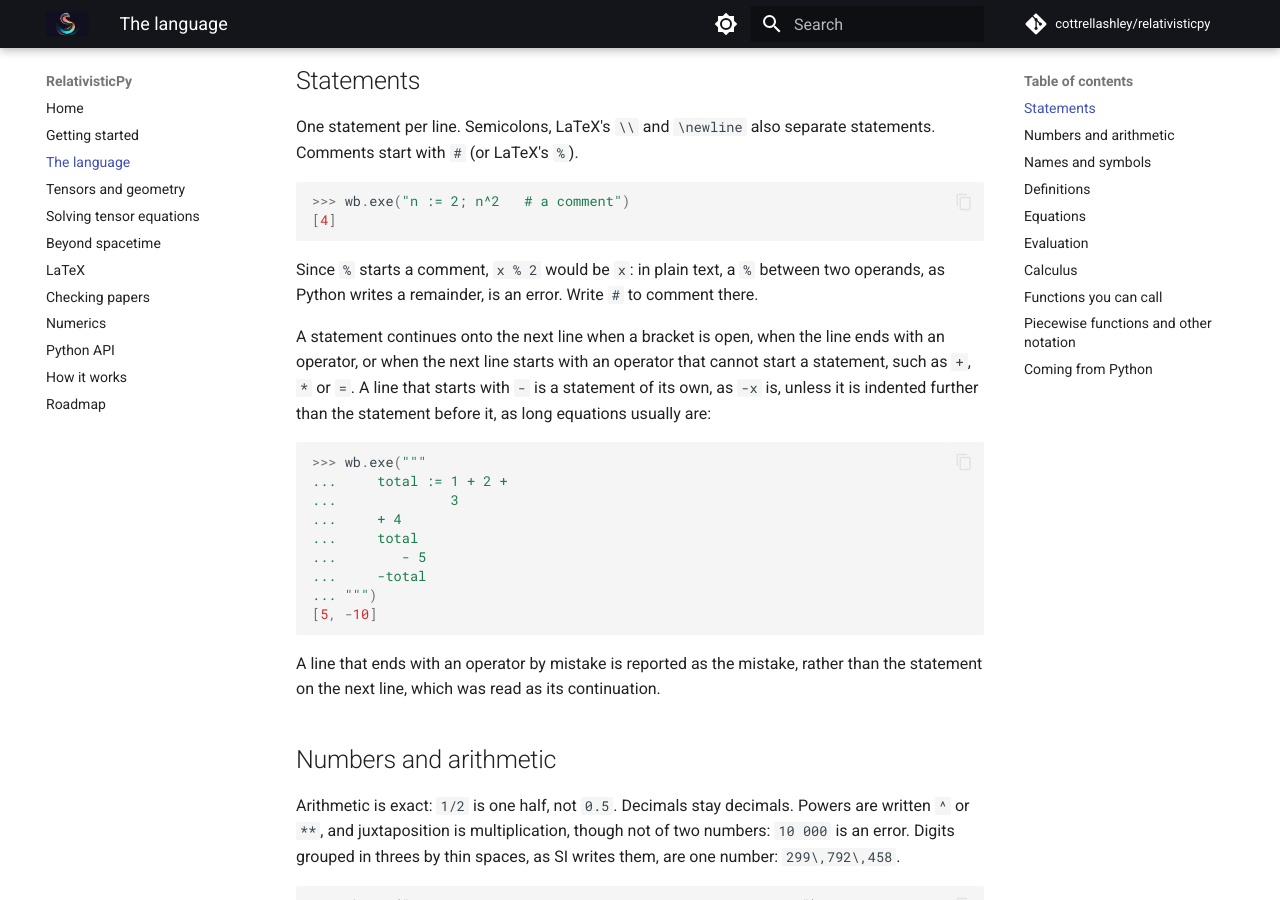
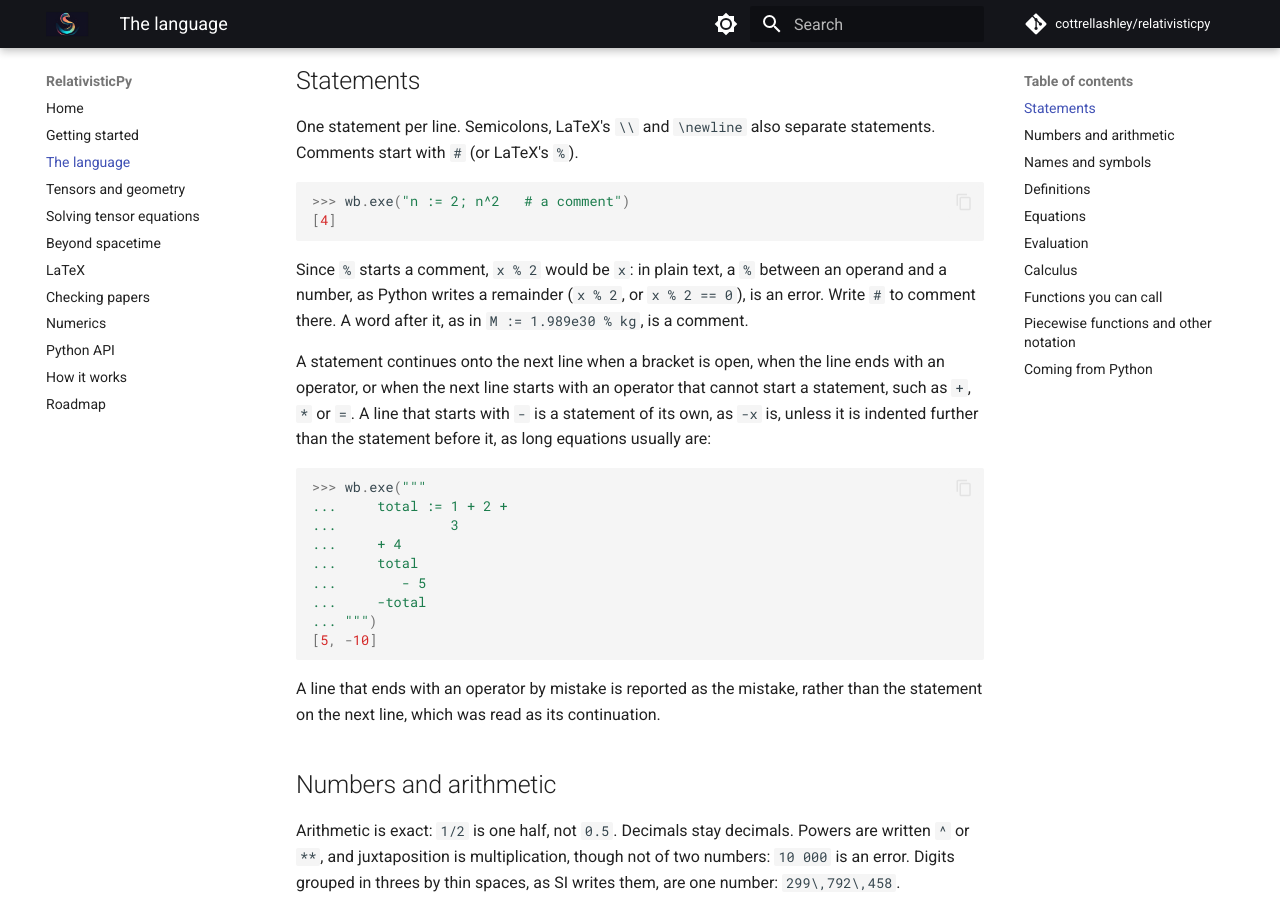
Before and after one commit to cottrellashley/relativisticpy, an MkDocs documentation site: the page built from docs/language.md, in a window 1280 px wide and 900 px high, scrolled down 308 px. Built offline with MkDocs 1.6.1 and Material for MkDocs 9.7.7, drawn with Linux system fonts in a browser that asks for light colours; comment, search, counter and statistics services are not loaded.

Commit message:
Take a word after % for a comment, as a unit is written
A % followed by any short expression was taken for Python's remainder, so a
unit written as a comment, M := 1.989e30 % kg, was an error. A remainder is
now a % between an operand and a number, maybe compared, as in x % 2 == 0, or
an operand compared, as in n % k == 0; a word alone is a comment.

Co-Authored-By: Claude Opus 5.5 <noreply@anthropic.com>

````diff
--- a/docs/language.md
+++ b/docs/language.md
@@ -23,8 +23,9 @@ statements. Comments start with `#` (or LaTeX's `%`).
 ```
 
 Since `%` starts a comment, `x % 2` would be `x`: in plain text, a `%` between
-two operands, as Python writes a remainder, is an error. Write `#` to comment
-there.
+an operand and a number, as Python writes a remainder (`x % 2`, or
+`x % 2 == 0`), is an error. Write `#` to comment there. A word after it, as in
+`M := 1.989e30 % kg`, is a comment.
 
 A statement continues onto the next line when a bracket is open, when the line
 ends with an operator, or when the next line starts with an operator that
````
Also changed, not shown: 2 other files.
